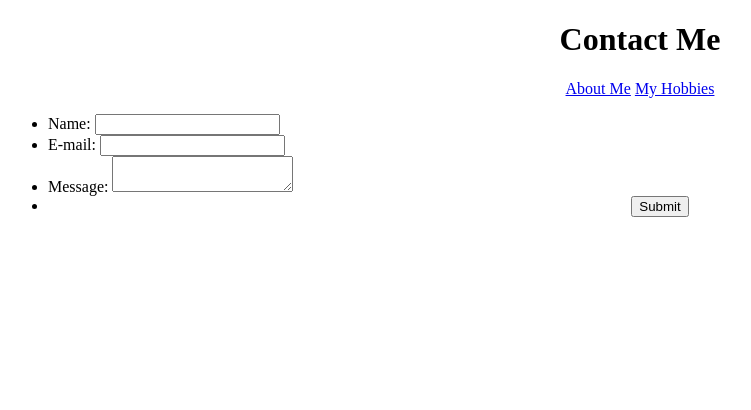
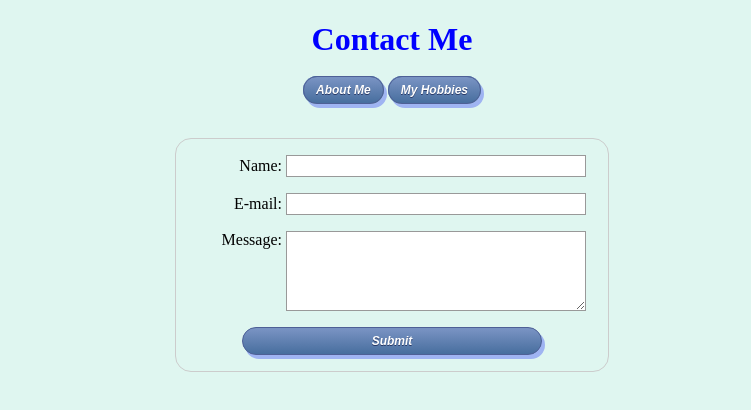
Before and after one commit to clskehan/cv, a plain HTML site: page Contact.html in a window 1280 px wide. Shown: the whole page, without its empty margins (0-751 px from the left). Drawn offline with Linux system fonts and the light colour scheme.

Commit message:
Update Contact.html

```diff
--- a/Contact.html
+++ b/Contact.html
@@ -4,7 +4,7 @@
 <head>
   <meta charset="utf-8">
   <title>Contact Info</title>
-  <link rel="stylesheet" type="text/css" href="css/styles.css>
+  <link rel="stylesheet" type="text/css" href="css/styles.css">
 </head>
 
 <body>
```
